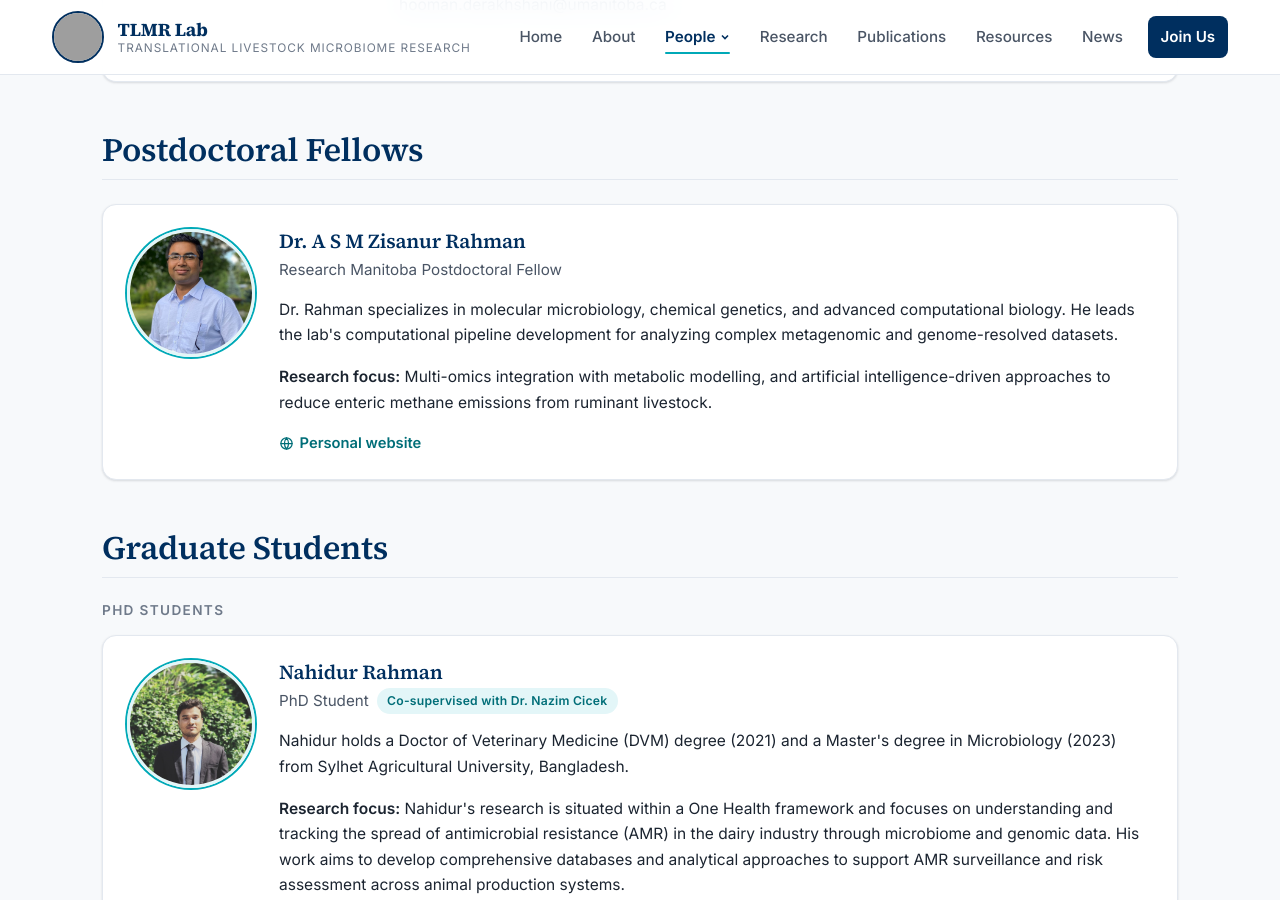
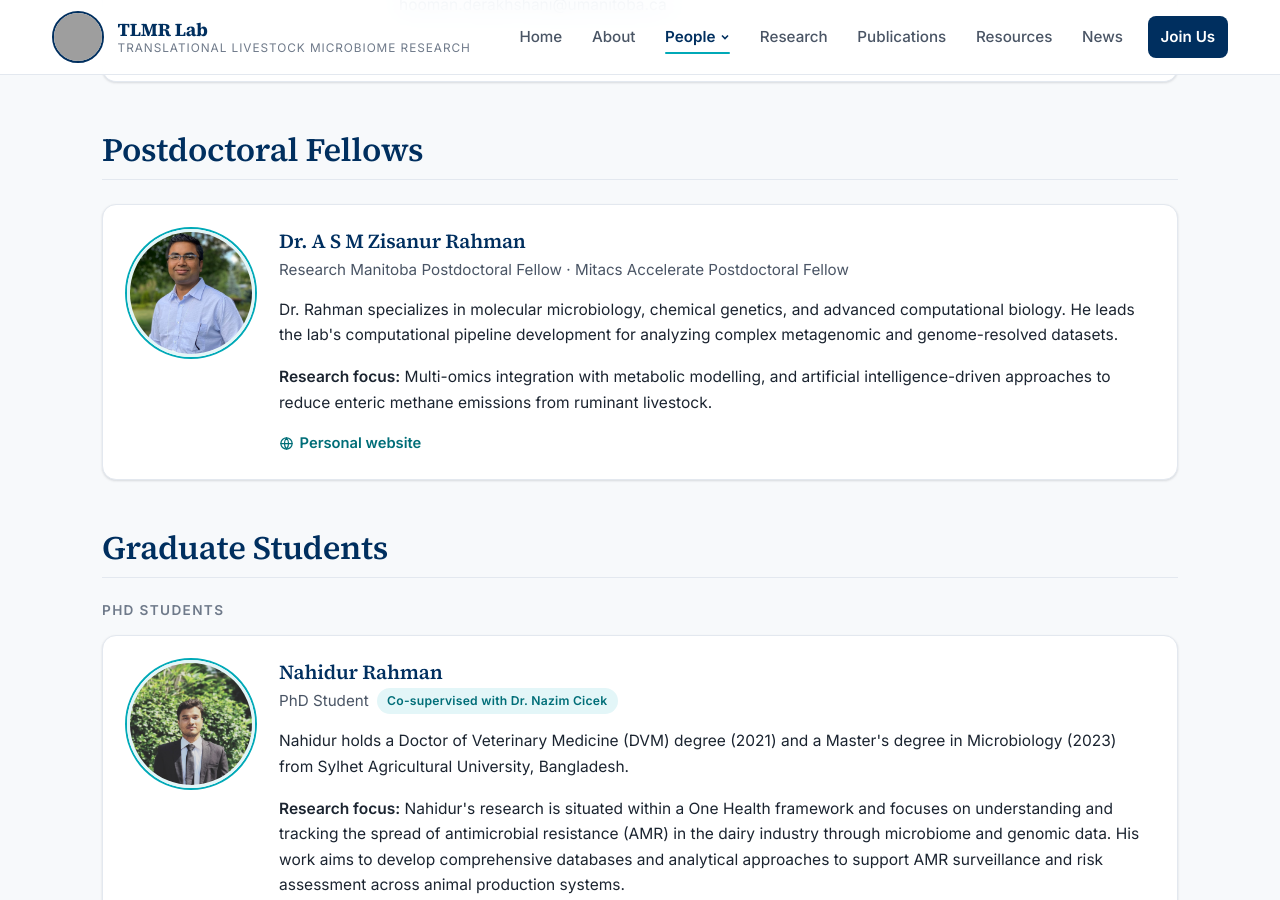
Before and after one commit to TLMicrobiomeLab/tlmicrobiomelab.github.io, a Jekyll site: the page built from people.html, in a window 1280 px wide and 900 px high, scrolled down 836 px. Built offline with Jekyll 4.4.1, drawn with Linux system fonts in a browser that asks for light colours; grey boxes are pictures that could not be loaded.

Commit message:
Drop footer PubMed link; add Mitacs Accelerate fellowship to Zisanur's profile

```diff
--- a/_layouts/default.html
+++ b/_layouts/default.html
@@ -118,7 +118,6 @@
                     <ul>
                         <li><a href="{{ '/prospective' | relative_url }}">Join the team</a></li>
                         <li><a href="mailto:hooman.derakhshani@umanitoba.ca">hooman.derakhshani@umanitoba.ca</a></li>
-                        <li><a href="https://pubmed.ncbi.nlm.nih.gov/?term=Derakhshani+H%5BAuthor%5D+NOT+(Depression+OR+Psychiatry+OR+rTMS)" target="_blank" rel="noopener">PubMed</a></li>
                         <li><a href="https://umanitoba.ca/agricultural-food-sciences/animal-science" target="_blank" rel="noopener">Department of Animal Science</a></li>
                     </ul>
                 </div>
--- a/people.html
+++ b/people.html
@@ -50,7 +50,7 @@
             </div>
             <div>
                 <h3>Dr. A S M Zisanur Rahman</h3>
-                <div class="role"><span>Research Manitoba Postdoctoral Fellow</span></div>
+                <div class="role"><span>Research Manitoba Postdoctoral Fellow &middot; Mitacs Accelerate Postdoctoral Fellow</span></div>
                 <p>Dr. Rahman specializes in molecular microbiology, chemical genetics, and advanced computational biology. He leads the lab's computational pipeline development for analyzing complex metagenomic and genome-resolved datasets.</p>
                 <p><strong>Research focus:</strong> Multi-omics integration with metabolic modelling, and artificial intelligence-driven approaches to reduce enteric methane emissions from ruminant livestock.</p>
                 <div class="links">
```
